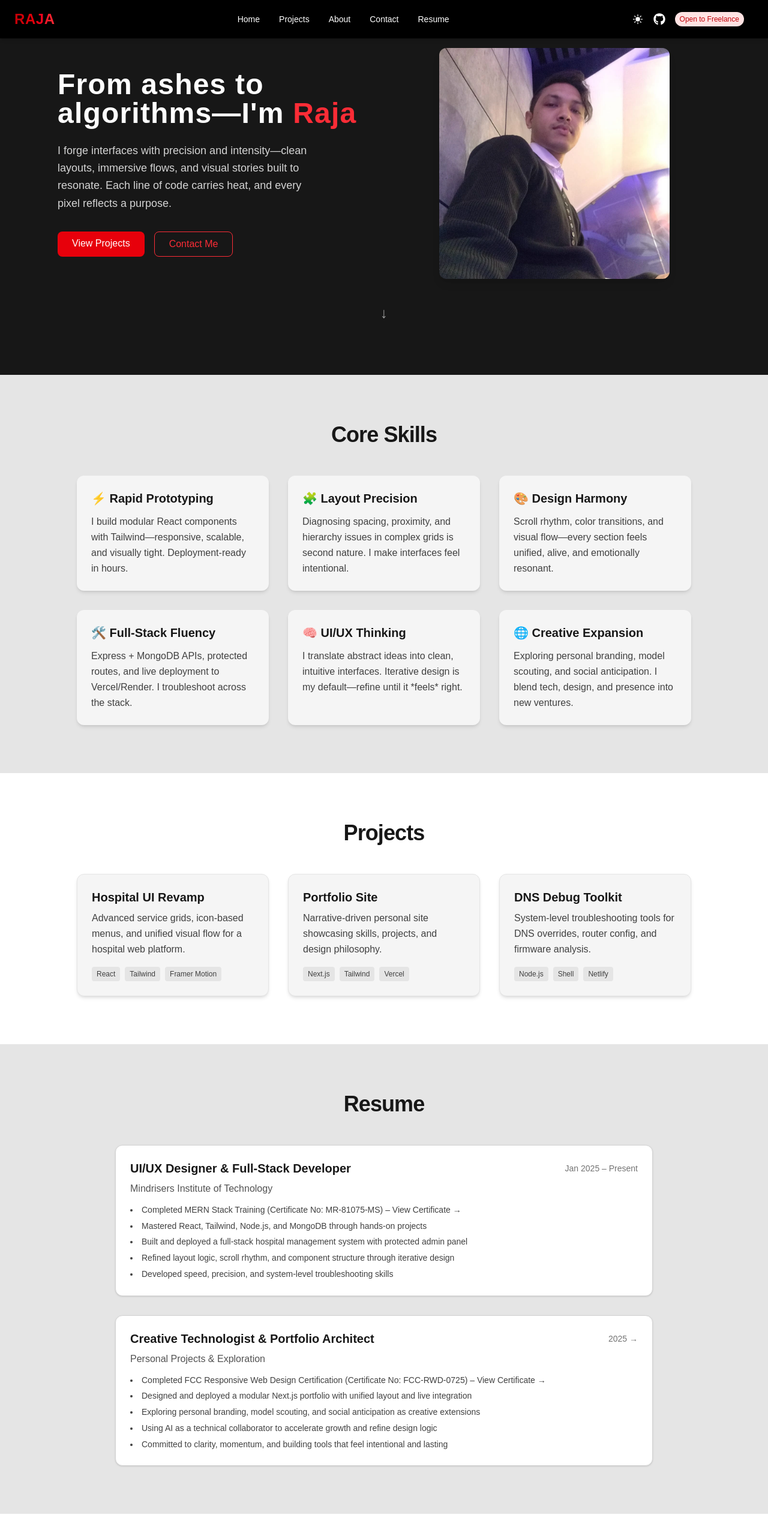
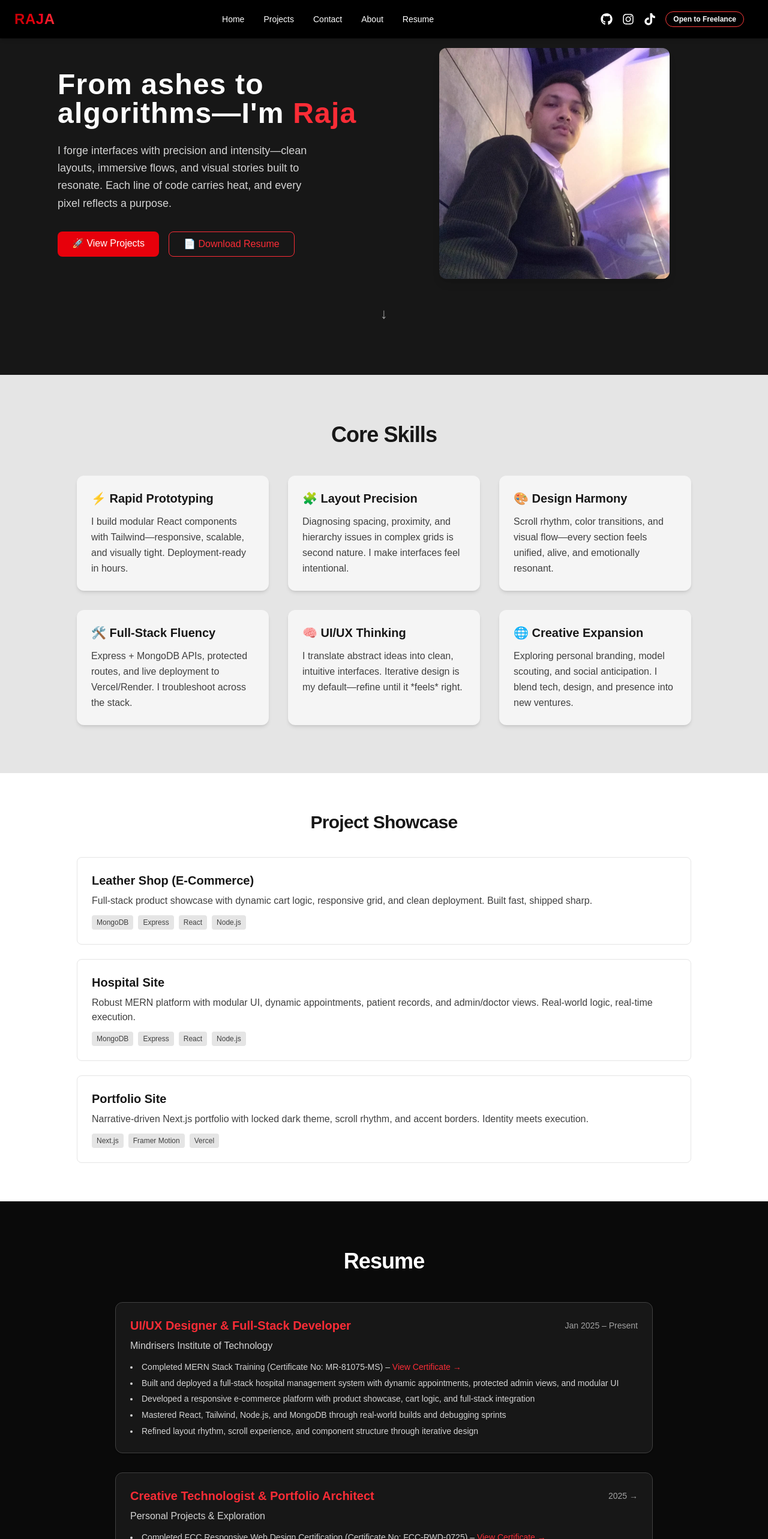
Before and after one commit to pdvladking/portfolio, a Next.js app: page / in a window 1280 px wide. Shown: the top 2566 px of the page at 60% size. Built offline with nearby package versions, Linux system fonts and the light colour scheme.

Commit message:
Add resume PDF and update hero CTA

```diff
--- a/src/app/components/home/Hero.tsx
+++ b/src/app/components/home/Hero.tsx
@@ -15,7 +15,7 @@ export default function Hero() {
           className="md:w-1/2 space-y-6 text-center md:text-left"
           initial={{ opacity: 0, y: 40 }}
           animate={{ opacity: 1, y: 0 }}
-          transition={{ duration: 0.4, ease: "easeOut" }} // ⬅️ reduced from 0.6
+          transition={{ duration: 0.4, ease: "easeOut" }}
         >
           <h1 className="text-4xl md:text-5xl font-bold tracking-wide">
             From ashes to algorithms—I&apos;m <span className="text-red-500">Raja</span>
@@ -29,19 +29,20 @@ export default function Hero() {
             className="flex justify-center md:justify-start gap-4 pt-2"
             initial={{ opacity: 0, y: 20 }}
             animate={{ opacity: 1, y: 0 }}
-            transition={{ duration: 0.3, delay: 0.2 }} // ⬅️ reduced duration and delay
+            transition={{ duration: 0.3, delay: 0.2 }}
           >
             <a
               href="#projects"
               className="px-6 py-2 bg-red-600 hover:bg-red-700 text-white rounded-lg font-medium transition duration-300"
             >
-              View Projects
+              🚀 View Projects
             </a>
             <a
-              href="#contact"
+              href="/raja-thapa-resume.pdf"
+              download
               className="px-6 py-2 border border-red-500 hover:bg-red-500 hover:text-white text-red-500 rounded-lg font-medium transition duration-300"
             >
-              Contact Me
+              📄 Download Resume
             </a>
           </motion.div>
         </motion.div>
@@ -51,7 +52,7 @@ export default function Hero() {
           className="md:w-1/2 flex justify-center"
           initial={{ opacity: 0, scale: 0.95 }}
           animate={{ opacity: 1, scale: 1 }}
-          transition={{ duration: 0.4, delay: 0.15 }} // ⬅️ reduced duration and delay
+          transition={{ duration: 0.4, delay: 0.15 }}
         >
           <Image
             src="/r2.webp"
@@ -67,7 +68,7 @@ export default function Hero() {
       <motion.div
         initial={{ opacity: 0, y: 10 }}
         animate={{ opacity: 1, y: 0 }}
-        transition={{ duration: 0.3, delay: 0.8 }} // ⬅️ reduced duration and delay
+        transition={{ duration: 0.3, delay: 0.8 }}
         className="mt-12 flex justify-center"
       >
         <a
--- a/src/app/components/home/Navbar.tsx
+++ b/src/app/components/home/Navbar.tsx
@@ -1,14 +1,11 @@
 'use client';
 
 import { useState, useEffect } from "react";
-import { FaGithub } from "react-icons/fa";
-import { HiMoon, HiSun } from "react-icons/hi2";
-import { useTheme } from "next-themes";
+import { FaGithub, FaInstagram, FaTiktok } from "react-icons/fa";
 
 export default function Navbar() {
   const [mounted, setMounted] = useState(false);
   const [isOpen, setIsOpen] = useState(false);
-  const { theme, setTheme } = useTheme();
 
   useEffect(() => setMounted(true), []);
 
@@ -30,39 +27,53 @@ export default function Navbar() {
         <div className="hidden md:flex space-x-8 text-white text-sm font-medium">
           <a href="#home" className="hover:text-red-600">Home</a>
           <a href="#projects" className="hover:text-red-600">Projects</a>
+          <a href="#contact" className="hover:text-red-600">Contact</a>
           <a href="#about" className="hover:text-red-600">About</a>
-          <a href="#contact" className="hover:text-red-600">Contact</a>
           <a href="#resume" className="hover:text-red-600">Resume</a>
         </div>
 
         {/* Right: Icon Stack + Mobile Toggle */}
         <div className="flex items-center space-x-4">
-          {/* Theme Toggle */}
-          {mounted && (
-            <button
-              onClick={() => setTheme(theme === "light" ? "dark" : "light")}
-              className="text-xl text-white hover:text-red-500 transition duration-300"
-              aria-label="Toggle Theme"
-            >
-              {theme === "light" ? <HiMoon /> : <HiSun />}
-            </button>
-          )}
-
           {/* GitHub Icon */}
           <a
             href="https://github.com/pdvladking"
             target="_blank"
             rel="noopener noreferrer"
-            className="text-xl text-white hover:text-red-500 transition duration-300"
+            className="hidden md:inline-block text-xl text-white hover:text-red-500 transition duration-300"
             aria-label="GitHub"
           >
             <FaGithub />
           </a>
 
+          {/* Instagram Icon */}
+          <a
+            href="https://www.instagram.com/rajthapa_404/"
+            target="_blank"
+            rel="noopener noreferrer"
+            className="hidden md:inline-block text-xl text-white hover:text-pink-500 transition duration-300"
+            aria-label="Instagram"
+          >
+            <FaInstagram />
+          </a>
+
+          {/* TikTok Icon */}
+          <a
+            href="https://www.tiktok.com/@rajthapa_404"
+            target="_blank"
+            rel="noopener noreferrer"
+            className="hidden md:inline-block text-xl text-white hover:text-gray-300 transition duration-300"
+            aria-label="TikTok"
+          >
+            <FaTiktok />
+          </a>
+
           {/* Freelance Badge */}
-          <span className="text-xs px-2 py-1 rounded-full bg-red-100 dark:bg-red-900 text-red-700 dark:text-red-300 font-medium hidden md:inline-block">
+          <a
+            href="#contact"
+            className="px-3 py-1 text-xs rounded-full bg-black text-white font-semibold border border-[#ff3c3c] shadow-md hover:scale-105 transition-transform duration-300 animate-shine"
+          >
             Open to Freelance
-          </span>
+          </a>
 
           {/* Mobile Menu Toggle */}
           <button
--- a/src/app/components/home/ProjectSection.tsx
+++ b/src/app/components/home/ProjectSection.tsx
@@ -1,57 +1,49 @@
 "use client";
 
 import React from "react";
-import { motion } from "framer-motion";
 
-export default function ProjectSection() {
+export default function ProjectShowcase() {
   const projects = [
     {
-      title: "Hospital UI Revamp",
+      title: "Leather Shop (E-Commerce)",
       description:
-        "Advanced service grids, icon-based menus, and unified visual flow for a hospital web platform.",
-      tech: ["React", "Tailwind", "Framer Motion"],
-      link: "https://your-hospital-project.com",
+        "Full-stack product showcase with dynamic cart logic, responsive grid, and clean deployment. Built fast, shipped sharp.",
+      tech: ["MongoDB", "Express", "React", "Node.js"],
+      link: "https://rj-mernstorm.vercel.app/",
+    },
+    {
+      title: "Hospital Site",
+      description:
+        "Robust MERN platform with modular UI, dynamic appointments, patient records, and admin/doctor views. Real-world logic, real-time execution.",
+      tech: ["MongoDB", "Express", "React", "Node.js"],
+      link: "https://mern-hospital-site.vercel.app/",
     },
     {
       title: "Portfolio Site",
       description:
-        "Narrative-driven personal site showcasing skills, projects, and design philosophy.",
-      tech: ["Next.js", "Tailwind", "Vercel"],
-      link: "https://your-portfolio.com",
-    },
-    {
-      title: "DNS Debug Toolkit",
-      description:
-        "System-level troubleshooting tools for DNS overrides, router config, and firmware analysis.",
-      tech: ["Node.js", "Shell", "Netlify"],
-      link: "https://your-dns-toolkit.com",
+        "Narrative-driven Next.js portfolio with locked dark theme, scroll rhythm, and accent borders. Identity meets execution.",
+      tech: ["Next.js", "Framer Motion", "Vercel"],
+      link: "https://ink-that-speaks.vercel.app/",
     },
   ];
 
   return (
-    <section
-      id="projects"
-      className="py-20 px-6 md:px-12 lg:px-24 bg-white text-neutral-900"
-    >
-      <div className="max-w-5xl mx-auto space-y-12 text-center">
-        <h2 className="text-3xl md:text-4xl font-bold tracking-tight">Projects</h2>
-        <div className="grid grid-cols-1 md:grid-cols-3 gap-8 text-left">
+    <section id="projects" className="scroll-mt-24 py-16 px-6 md:px-12 lg:px-24 bg-white text-neutral-900">
+      <div className="max-w-5xl mx-auto space-y-10">
+        <h2 className="text-3xl font-bold tracking-tight text-center">
+          Project Showcase
+        </h2>
+        <div className="space-y-6">
           {projects.map((project, i) => (
-            <motion.a
+            <a
               key={i}
               href={project.link}
               target="_blank"
-              initial={{ opacity: 0, y: 30 }}
-              animate={{ opacity: 1, y: 0 }}
-              transition={{ duration: 0.3, delay: i * 0.1 }} // ⬅️ reduced duration & stagger
-              className="group bg-neutral-100 p-6 rounded-xl shadow-md hover:shadow-lg transition duration-300 border border-neutral-200 hover:border-accent"
+              rel="noopener noreferrer"
+              className="block border border-neutral-200 rounded-lg p-6 hover:border-accent hover:shadow transition"
             >
-              <h3 className="text-xl font-semibold mb-2 group-hover:text-accent transition">
-                {project.title}
-              </h3>
-              <p className="text-neutral-700 mb-4 leading-relaxed">
-                {project.description}
-              </p>
+              <h3 className="text-xl font-semibold mb-2">{project.title}</h3>
+              <p className="text-neutral-700 mb-3">{project.description}</p>
               <div className="flex flex-wrap gap-2">
                 {project.tech.map((tech, j) => (
                   <span
@@ -62,7 +54,7 @@ export default function ProjectSection() {
                   </span>
                 ))}
               </div>
-            </motion.a>
+            </a>
           ))}
         </div>
       </div>
--- a/src/app/components/home/ResumeSection.tsx
+++ b/src/app/components/home/ResumeSection.tsx
@@ -10,10 +10,10 @@ export default function ResumeSection() {
       company: "Mindrisers Institute of Technology",
       period: "Jan 2025 – Present",
       highlights: [
-        "Mastered React, Tailwind, Node.js, and MongoDB through hands-on projects",
-        "Built and deployed a full-stack hospital management system with protected admin panel",
-        "Refined layout logic, scroll rhythm, and component structure through iterative design",
-        "Developed speed, precision, and system-level troubleshooting skills",
+        "Built and deployed a full-stack hospital management system with dynamic appointments, protected admin views, and modular UI",
+        "Developed a responsive e-commerce platform with product showcase, cart logic, and full-stack integration",
+        "Mastered React, Tailwind, Node.js, and MongoDB through real-world builds and debugging sprints",
+        "Refined layout rhythm, scroll experience, and component structure through iterative design",
       ],
       certificate: {
         text: "Completed MERN Stack Training (Certificate No: MR-81075-MS)",
@@ -25,14 +25,14 @@ export default function ResumeSection() {
       company: "Personal Projects & Exploration",
       period: "2025 →",
       highlights: [
-        "Designed and deployed a modular Next.js portfolio with unified layout and live integration",
-        "Exploring personal branding, model scouting, and social anticipation as creative extensions",
-        "Using AI as a technical collaborator to accelerate growth and refine design logic",
+        "Designed and deployed a modular Next.js portfolio with unified layout, dark theme, and live project integration",
+        "Curated digital identity through intentional branding, social anticipation, and narrative-driven design",
+        "Using AI as a technical collaborator to accelerate execution and refine design logic",
         "Committed to clarity, momentum, and building tools that feel intentional and lasting",
       ],
       certificate: {
         text: "Completed FCC Responsive Web Design Certification (Certificate No: FCC-RWD-0725)",
-        link: "https://www.freecodecamp.org/certification/RajaThapa/responsive-web-design",
+        link: "https://www.freecodecamp.org/certification/rajathapa/responsive-web-design",
       },
     },
   ];
@@ -40,10 +40,12 @@ export default function ResumeSection() {
   return (
     <section
       id="resume"
-      className="py-20 px-6 md:px-12 lg:px-24 bg-neutral-200 text-neutral-900"
+      className="py-20 px-6 md:px-12 lg:px-24 bg-neutral-950 text-neutral-100"
     >
       <div className="max-w-4xl mx-auto space-y-12">
-        <h2 className="text-3xl md:text-4xl font-bold text-center tracking-tight">Resume</h2>
+        <h2 className="text-3xl md:text-4xl font-bold text-center tracking-tight text-white">
+          Resume
+        </h2>
         <div className="space-y-8">
           {resume.map((item, i) => (
             <motion.div
@@ -51,21 +53,25 @@ export default function ResumeSection() {
               initial={{ opacity: 0, y: 30 }}
               animate={{ opacity: 1, y: 0 }}
               transition={{ duration: 0.3, delay: i * 0.1 }}
-              className="bg-white p-6 rounded-xl border border-neutral-300 shadow-sm hover:shadow-md transition"
+              className="bg-neutral-900 p-6 rounded-xl border border-neutral-700 shadow-sm hover:shadow-md transition"
             >
               <div className="flex justify-between items-center mb-2">
-                <h3 className="text-xl font-semibold text-accent">{item.role}</h3>
-                <span className="text-sm text-neutral-500">{item.period}</span>
+                <h3 className="text-xl font-semibold text-red-500">
+                  {item.role}
+                </h3>
+                <span className="text-sm text-neutral-400">{item.period}</span>
               </div>
-              <p className="text-neutral-600 mb-3 font-medium">{item.company}</p>
-              <ul className="list-disc list-inside text-neutral-700 space-y-1 text-sm leading-relaxed">
+              <p className="text-neutral-300 mb-3 font-medium">
+                {item.company}
+              </p>
+              <ul className="list-disc list-inside text-neutral-300 space-y-1 text-sm leading-relaxed">
                 <li>
                   {item.certificate.text} –{" "}
                   <a
                     href={item.certificate.link}
                     target="_blank"
                     rel="noopener noreferrer"
-                    className="text-accent hover:underline"
+                    className="text-red-500 hover:underline"
                   >
                     View Certificate →
                   </a>
--- a/src/app/globals.css
+++ b/src/app/globals.css
@@ -76,3 +76,25 @@ body {
   animation: sparkBurst 0.8s ease-out forwards;
   pointer-events: none;
 }
+
+.animate-shine {
+  position: relative;
+  overflow: hidden;
+}
+
+.animate-shine::before {
+  content: '';
+  position: absolute;
+  top: 0;
+  left: -100%;
+  width: 200%;
+  height: 100%;
+  background: linear-gradient(120deg, transparent, rgba(255,255,255,0.2), transparent);
+  animation: shine 2.5s infinite;
+}
+
+@keyframes shine {
+  0% { left: -100%; }
+  50% { left: 100%; }
+  100% { left: 100%; }
+}
```
Also changed, not shown: src/app/components/home/ContactSection.tsx (+28 -10 lines), src/app/components/home/Footer.tsx (+15 -5 lines), 1 other file (tests, documents, lock files or other folders).
